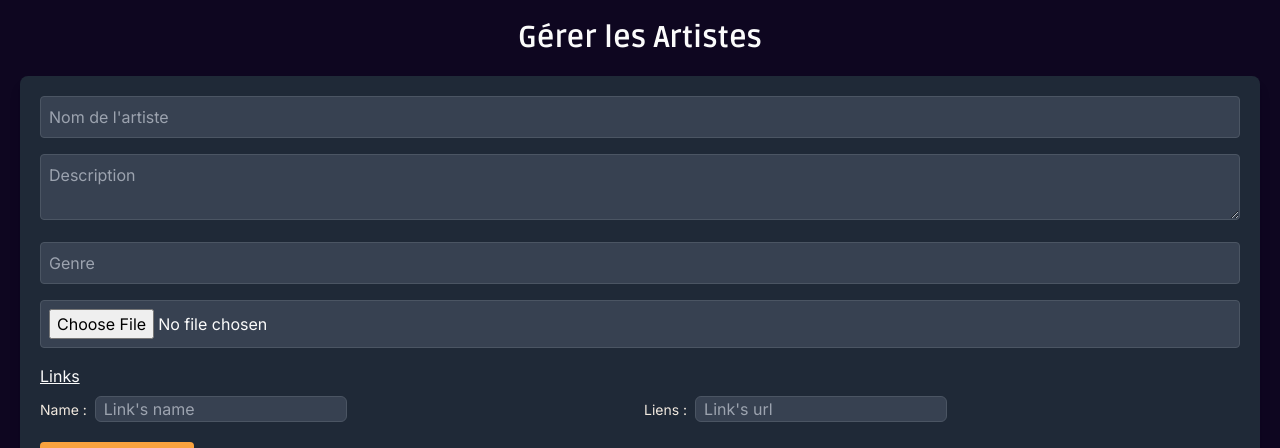
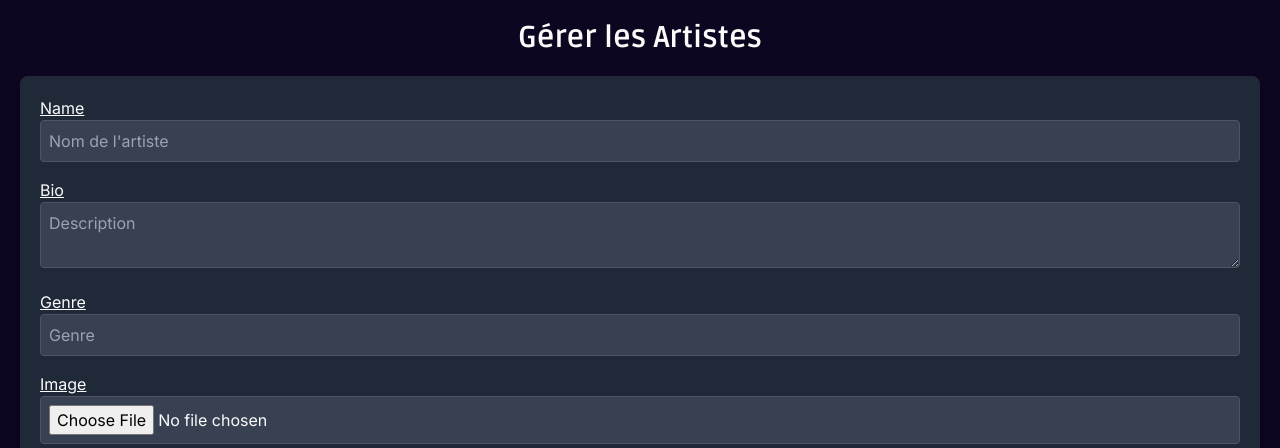
Before and after one commit to Funkysys/spinosor, a Next.js app: page /admin/artist in a window 1280 px wide. Shown: the top 448 px of the page. Built offline with nearby package versions, Linux system fonts and the light colour scheme; no server answers; the database is empty; a web font is replaced by a local one; what tailwindcss-animated would draw is missing.

Commit message:
upgrade backend

```diff
--- a/app/admin/artist/page.tsx
+++ b/app/admin/artist/page.tsx
@@ -115,6 +115,10 @@ const ArtistsDashboard: React.FC = () => {
         className="bg-gray-800 p-5 rounded-lg shadow-lg mb-10"
       >
         {/* Champs de formulaire */}
+
+        <label htmlFor="name" className="underline mb-3">
+          Name
+        </label>
         <input
           type="text"
           name="name"
@@ -122,17 +126,26 @@ const ArtistsDashboard: React.FC = () => {
           required
           className="w-full p-2 mb-4 bg-gray-700 border border-gray-600 rounded"
         />
+        <label htmlFor="bio" className="underline mb-3">
+          Bio
+        </label>
         <textarea
           name="bio"
           placeholder="Description"
           className="w-full p-2 mb-4 bg-gray-700 border border-gray-600 rounded"
         />
+        <label htmlFor="genre" className="underline mb-3">
+          Genre
+        </label>
         <input
           type="text"
           name="genre"
           placeholder="Genre"
           className="w-full p-2 mb-4 bg-gray-700 border border-gray-600 rounded"
         />
+        <label htmlFor="imageFile" className="underline mb-3">
+          Image
+        </label>
         <input
           type="file"
           name="imageFile"
```
